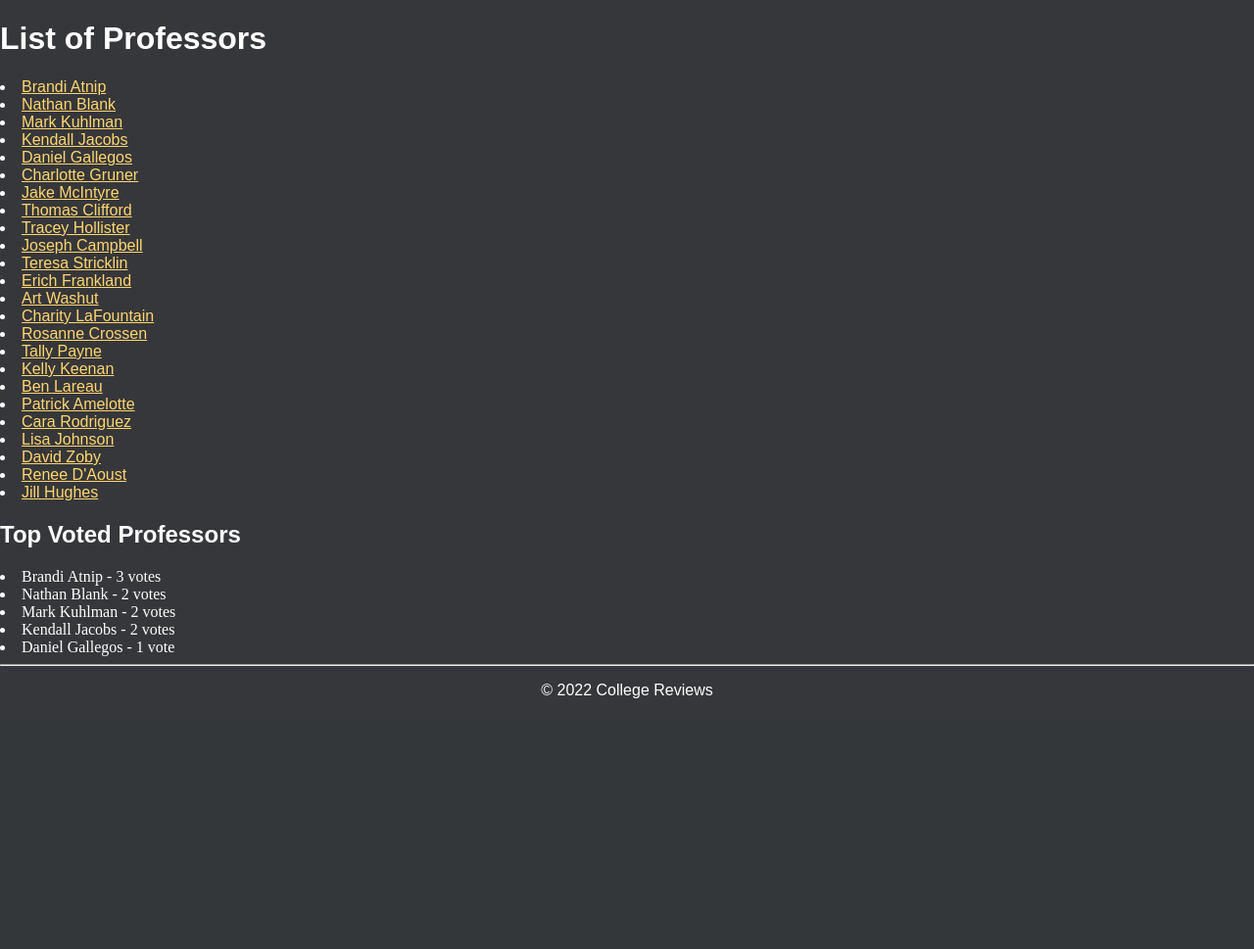
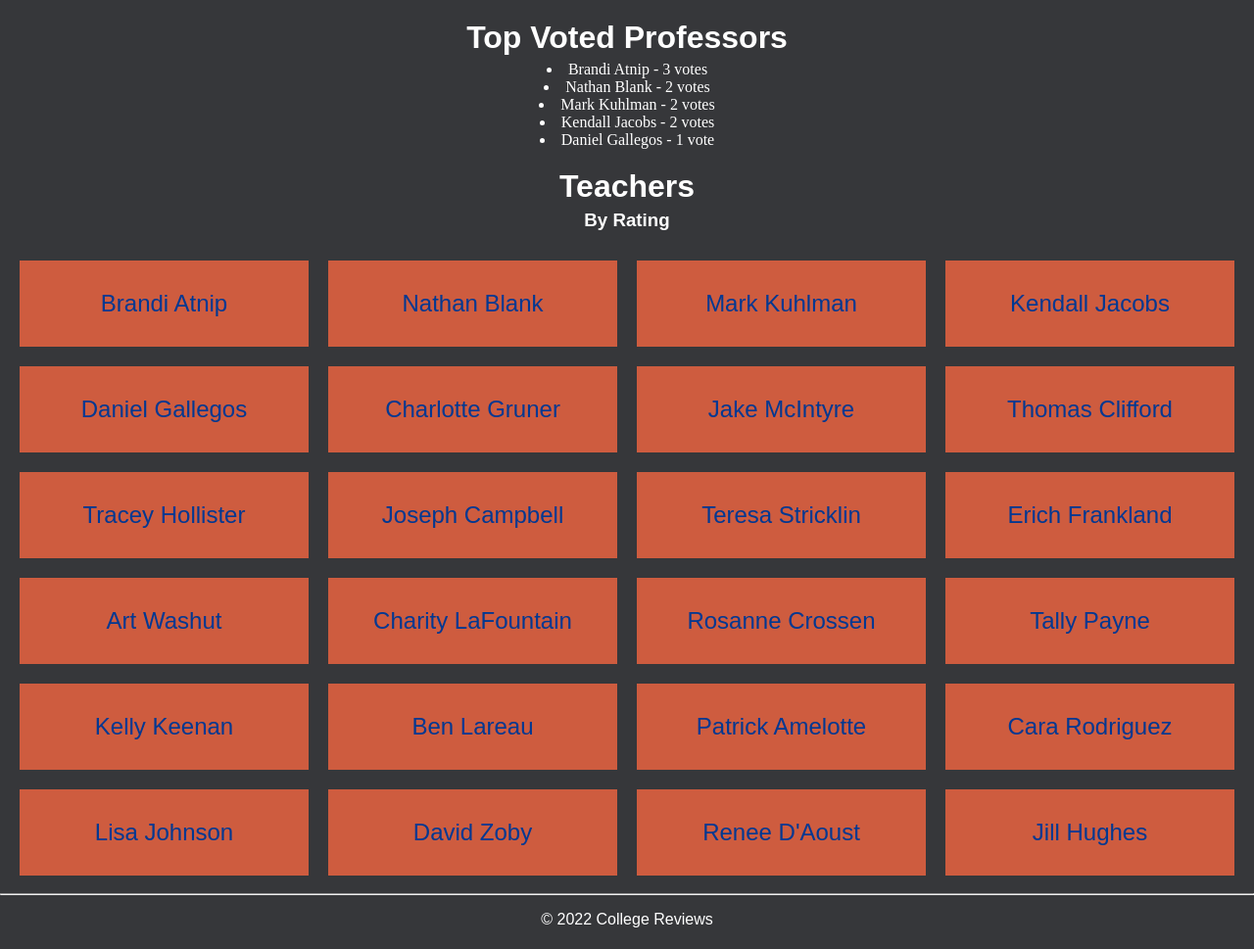
Before and after one commit to Countmooshroom/College-Reviews, a Django app: page /teachers/ in a window 1280 px wide. Shown: the part 96-1065 px from the top of the page at 98% size. Before the commit the page ends 809 px from the top, so only its background shows below. Run offline with Django 4.2, Linux system fonts and the light colour scheme; data comes from the database, SQL or seed files in the repository.

Commit message:
standardize colors and grid view

```diff
--- a/college/static/college/site.css
+++ b/college/static/college/site.css
@@ -6,6 +6,7 @@
 5. Text
 6. Column Layout
 7. Login & Register Forms
+8. Footer
 */
 
 
@@ -20,6 +21,7 @@ SQUARES:
 By Instructor: Cedar Chest: #CE5C3F;
 By Class: Olive Drab 3: #6C8724;
 Future Column: Steel Teal: #568582;
+Text: Night Blue: #003892;
 
 
 
@@ -192,15 +194,13 @@ li > a:hover {
     padding: 10px
 }
 
-.dept-col {
+.sub-col {
     padding: 30px 15px 30px 15px;
     font: 24px raleway, sans-serif;
-    color: rgb(0, 56, 146);
-    background-color:#6C8724;
+    color: #003892;
 }
 
-.dept-col:hover{
-    background-color: #6d8724b0;
+.sub-col:hover{
     color: #FFD670;
 }
 
@@ -227,8 +227,21 @@ li > a:hover {
     }
 }
 
+.dept-style {
+    background-color:#6C8724;
+}
 
+.dept-style:hover {
+    background-color: #6d8724b0;
+}
 
+.teacher-style {
+    background-color:#CE5C3F;
+}
+
+.teacher-style:hover {
+    background-color: #CE5C3Fb0;
+}
 
 
 
--- a/college/templates/college/courses.html
+++ b/college/templates/college/courses.html
@@ -10,7 +10,7 @@ Classes
 
     <div class="row dept-row">
     {% for dept in departments %}
-    <a class="fill-div" href="courses/{{ dept }}"><div class="column dept-col">{{ dept }}</div></a>
+    <a class="fill-div" href="courses/{{ dept }}"><div class="column sub-col dept-style">{{ dept }}</div></a>
         {% if forloop.last %}
             </div>
         {% else %}
--- a/college/templates/college/layout.html
+++ b/college/templates/college/layout.html
@@ -5,7 +5,7 @@
     <title>{% block title %}{% endblock %}</title>
     {% load static %}
     <!-- To update the CSS and show your changes on the local server, just update the version number. -->
-    <link rel="stylesheet" type="text/css" href="{% static 'college/site.css' %}?version=1.51"/>
+    <link rel="stylesheet" type="text/css" href="{% static 'college/site.css' %}?version=1.53"/>
 </head>
 
 <body>
--- a/college/templates/college/teachers.html
+++ b/college/templates/college/teachers.html
@@ -4,14 +4,26 @@ List of Teachers
 {% endblock %}
 {% block content %}
 
-<h1>List of Professors</h1>
-{% for teacher in teacher_list %}
-    <li><a href="{{ teacher }}">{{ teacher }}</a></li>
-{% endfor %}
+<div class="center-text">
+    <h1>Top Voted Professors</h1>
+    {% for choice in choices|slice:":5" %}
+        <li>{{ choice.choice_text }} - {{ choice.votes }} vote{{ choice.votes|pluralize }}</li>
+    {% endfor %}
 
-<h2>Top Voted Professors</h2>
-{% for choice in choices|slice:":5" %}
-    <li>{{ choice.choice_text }} - {{ choice.votes }} vote{{ choice.votes|pluralize }}</li>
-{% endfor %}
+    <h1>Teachers</h1>
+    <h3>By Rating</h3>
+
+    <div class="row dept-row">
+    {% for teacher in teacher_list %}
+    <a class="fill-div" href="{{ teacher }}"><div class="column sub-col teacher-style">{{ teacher }}</div></a>
+        {% if forloop.last %}
+            </div>
+        {% else %}
+            {% if forloop.counter|divisibleby:"4" %}
+            </div><div class="row center-text dept-row">
+            {% endif %}
+        {% endif %}
+    {% endfor %}
+</div>
 
 {% endblock %}
```
